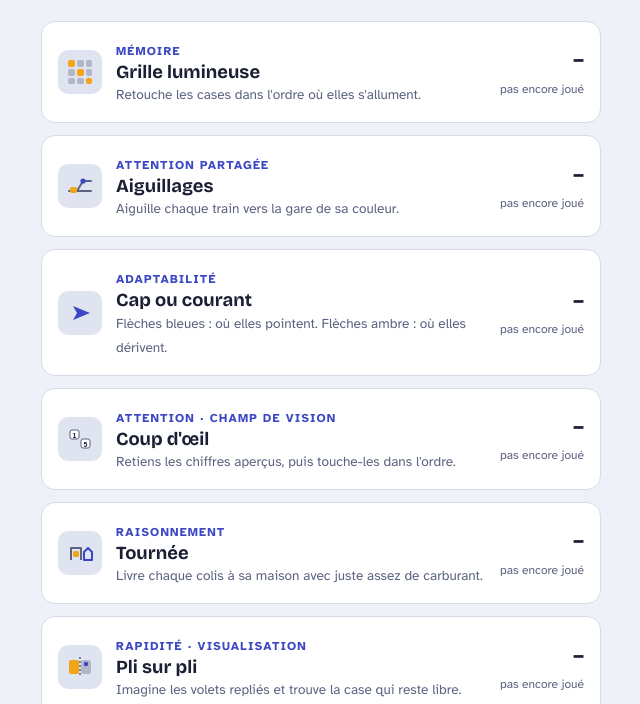
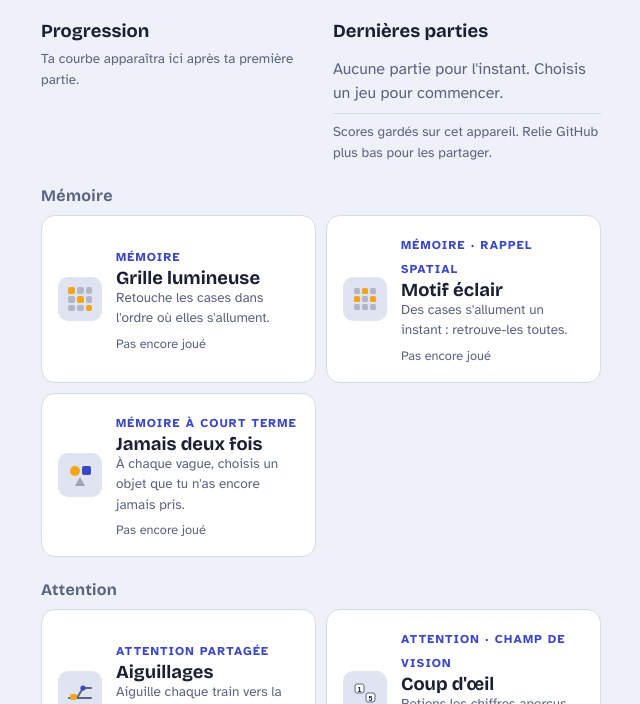
Before and after one commit to Abaca94/neurones, a plain HTML site: page index.html in a window 1280 px wide. Shown: the part 96-800 px from the top of the page, without its empty margins (319-959 px from the left). Drawn offline with nearby package versions, Linux system fonts and the light colour scheme.

Commit message:
Version 21 : accueil par catégories, deux colonnes sur ordinateur, bouton retour agrandi
Co-Authored-By: Claude Opus 5.5 <noreply@anthropic.com>
Claude-Session: https://claude.ai/code/session_017xge16YYYP4BThngwfXAxo

```diff
--- a/index.html
+++ b/index.html
@@ -72,7 +72,7 @@ p { margin: 0; }
 .brand-dots i.on { background: var(--glow); }
 .games { display: grid; gap: 12px; }
 .game {
-  display: grid; grid-template-columns: auto 1fr auto; gap: 14px; align-items: center;
+  display: grid; grid-template-columns: auto 1fr; gap: 14px; align-items: center;
   background: var(--surface); border: 1px solid var(--line); border-radius: 14px;
   padding: 16px; text-align: left; color: inherit; font: inherit; width: 100%;
 }
@@ -81,9 +81,20 @@ button.game:hover { border-color: var(--accent); }
 button.game:active { transform: scale(0.985); }
 .game[aria-disabled="true"] { opacity: 0.6; }
 .game .skill { font-size: 0.75rem; letter-spacing: 0.1em; text-transform: uppercase; color: var(--accent); font-weight: 700; }
-.game .meta { text-align: right; min-width: 64px; }
-.game .meta b { display: block; font-family: var(--font-display); font-size: 1.3rem; }
-.game .meta small { color: var(--muted); font-size: 0.75rem; }
+.game .note { display: block; }
+.game .meta { display: block; margin-top: 6px; font-size: 0.8rem; color: var(--muted); }
+.game .meta b { font-family: var(--font-display); color: var(--fg); }
+.games { gap: 10px; }
+.ggrid { display: grid; gap: 10px; }
+.gcat { margin-top: 14px; font-size: 1rem; color: var(--muted); letter-spacing: .02em; }
+.gcat:first-child { margin-top: 0; }
+.hometop { display: grid; gap: 24px; }
+@media (min-width: 900px) {
+  .wrap:has(> #home:not([hidden])) { max-width: 1000px; }
+  .ggrid { grid-template-columns: 1fr 1fr; }
+  .ggrid .game { height: 100%; }
+  .hometop { grid-template-columns: 1fr 1fr; align-items: start; }
+}
 .chip { display: inline-block; font-size: 0.72rem; font-weight: 700; padding: 3px 9px; border-radius: 999px; background: var(--tile); color: var(--muted); }
 .icon { width: 44px; height: 44px; border-radius: 10px; background: var(--tile); display: grid; place-items: center; }
 .icon svg { width: 26px; height: 26px; }
@@ -105,7 +116,7 @@ button.game:active { transform: scale(0.985); }
 .topbar { display: flex; align-items: center; justify-content: space-between; gap: 12px; }
 .back {
   font: inherit; font-weight: 700; color: var(--accent); background: none; border: 0;
-  padding: 8px 0; cursor: pointer;
+  padding: 8px 0; cursor: pointer; min-height: 44px; min-width: 44px;
 }
 .stats { display: grid; grid-template-columns: repeat(3, 1fr); gap: 8px; }
 .stat { background: var(--surface); border: 1px solid var(--line); border-radius: 12px; padding: 10px 12px; }
@@ -476,8 +487,7 @@ button.game:active { transform: scale(0.985); }
       </div>
     </header>
 
-    <div class="games" id="games"></div>
-
+    <div class="hometop">
       <section class="history">
         <h3>Progression</h3>
         <div class="trend" id="trend"></div>
@@ -488,6 +498,9 @@ button.game:active { transform: scale(0.985); }
         <ol id="history"></ol>
         <p class="note" id="sync-note">Chargement de tes scores…</p>
       </section>
+    </div>
+
+    <div class="games" id="games"></div>
 
     <section class="history" id="sync-box">
       <h3>Synchronisation</h3>
@@ -1250,7 +1263,18 @@ const fmtDate = iso => {
 function renderHome() {
   const wrap = document.getElementById("games");
   wrap.innerHTML = "";
-  for (const g of GAMES) {
+  const CATS = ["Mémoire", "Attention", "Rapidité", "Adaptabilité", "Raisonnement", "Maths"];
+  const catOf = g => { const w = g.skill.split(/[ ·]/)[0]; return w === "Vitesse" ? "Rapidité" : w; };
+  const groups = CATS.map(c => [c, GAMES.filter(g => catOf(g) === c)]);
+  const rest = GAMES.filter(g => !CATS.includes(catOf(g)));
+  if (rest.length) groups.push(["Autres", rest]);
+  for (const [cat, list] of groups) {
+    if (!list.length) continue;
+    const h = document.createElement("h3"); h.className = "gcat"; h.textContent = cat;
+    wrap.appendChild(h);
+    const grid = document.createElement("div"); grid.className = "ggrid";
+    wrap.appendChild(grid);
+  for (const g of list) {
     const el = document.createElement(g.ready ? "button" : "div");
     el.className = "game";
     if (g.ready) { el.type = "button"; el.addEventListener("click", () => go(g.id)); }
@@ -1259,11 +1283,12 @@ function renderHome() {
     const plays = scores.filter(s => s.game === g.id).length;
     el.innerHTML = `
       <span class="icon" aria-hidden="true">${g.icon}</span>
-      <span style="min-width:0"><span class="skill">${g.skill}</span><h3>${g.name}</h3><span class="note">${g.desc}</span></span>
+      <span style="min-width:0"><span class="skill">${g.skill}</span><h3>${g.name}</h3><span class="note">${g.desc}</span>
       <span class="meta">${g.ready
-        ? `<b class="num">${best || "–"}</b><small>${plays ? "record · " + plays + " partie" + (plays > 1 ? "s" : "") : "pas encore joué"}</small>`
-        : `<span class="chip">Bientôt</span>`}</span>`;
-    wrap.appendChild(el);
+        ? (plays ? `Record <b class="num">${best}</b> · ${plays} partie${plays > 1 ? "s" : ""}` : "Pas encore joué")
+        : `<span class="chip">Bientôt</span>`}</span></span>`;
+    grid.appendChild(el);
+  }
   }
   renderTrend();
   const list = document.getElementById("history");
@@ -4070,7 +4095,7 @@ const J = (() => {
     st = { level: startLevel(), n: 0, score: 0, ok: 0, wrong: 0, streak: 0, playing: false, busy: false, place: new Map(), sel: null, trial: null, impShown: false };
     st.impShown = st.level >= IMPOSSIBLE_FROM;
     $("j-rules").innerHTML = ""; $("j-shelf").innerHTML = ""; $("j-bed").innerHTML = "";
-    $("j-next").hidden = true; $("j-submit").hidden = false; $("j-imp").hidden = true;
+    $("j-next").hidden = true; $("j-submit").hidden = true; $("j-imp").hidden = true;
     $("j-submit").disabled = true;
     $("j-start-wrap").hidden = false; $("j-end").hidden = true;
     say("Place les graines dans le rang en respectant toutes les règles.");
@@ -4078,7 +4103,7 @@ const J = (() => {
   }
   function stop() { run++; if (st) st.playing = false; }
   function start() {
-    $("j-start-wrap").hidden = true;
+    $("j-start-wrap").hidden = true; $("j-submit").hidden = false;
     st.playing = true; next();
   }
   function end() {
--- a/sw.js
+++ b/sw.js
@@ -1,5 +1,5 @@
 // Garde l'appli en cache pour qu'elle s'ouvre sans Internet ; le réseau passe d'abord quand il est là.
-const CACHE = "neurones-v20";
+const CACHE = "neurones-v21";
 const FILES = ["./", "index.html", "manifest.webmanifest", "icon-192.png", "icon-512.png", "apple-touch-icon.png"];
 self.addEventListener("install", e => { e.waitUntil(caches.open(CACHE).then(c => c.addAll(FILES))); self.skipWaiting(); });
 self.addEventListener("activate", e => { e.waitUntil(caches.keys().then(ks => Promise.all(ks.filter(k => k !== CACHE).map(k => caches.delete(k))))); self.clients.claim(); });
```
Lines whose indentation alone changed are shown as unchanged.
